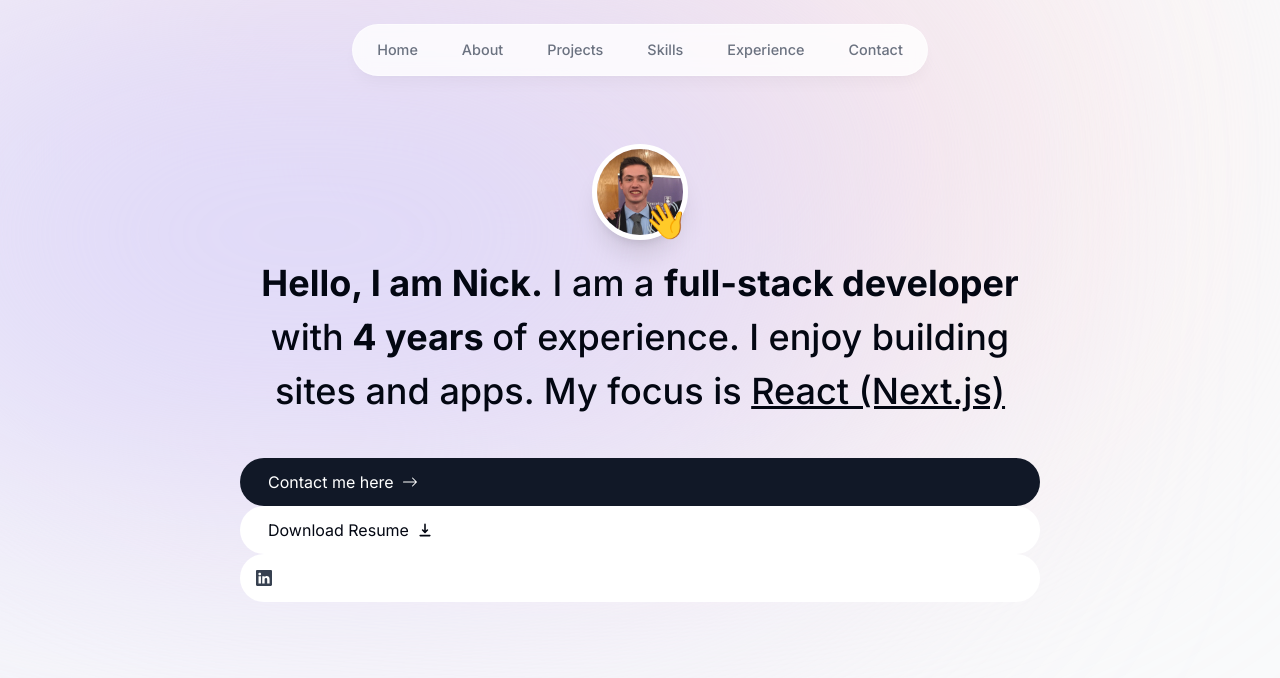
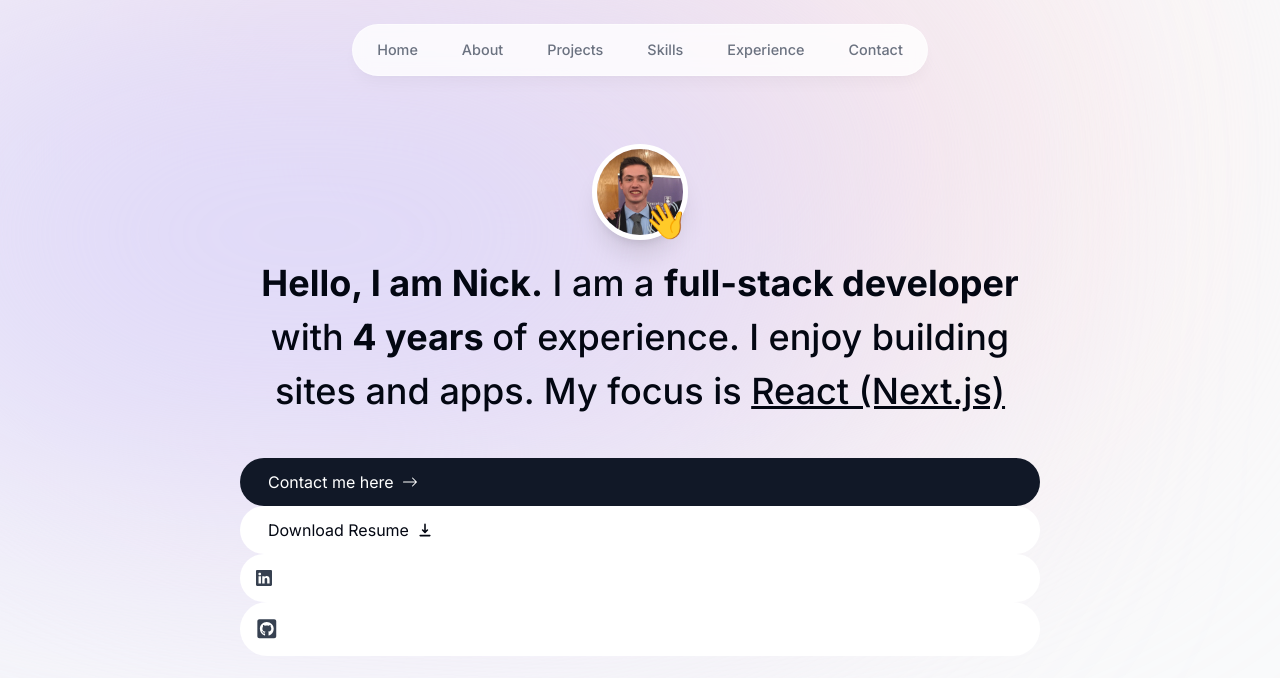
Before and after one commit to NickRamsey6/portfolio-nextjs, a Next.js app: page / in a window 1280 px wide. Shown: the top 678 px of the page. Built offline with nearby package versions, Linux system fonts and the light colour scheme.

Commit message:
github button

```diff
--- a/components/intro.tsx
+++ b/components/intro.tsx
@@ -8,6 +8,7 @@
 import { BsArrowRight } from 'react-icons/bs';
 import { HiDownload } from 'react-icons/hi';
 import { BsLinkedin } from 'react-icons/bs';
+import { FaGithubSquare } from 'react-icons/fa';
 
 export default function Intro() {
   return (
@@ -50,6 +51,7 @@
             <Link href='#Contact' className='bg-gray-900 text-white px-7 py-3 flex items-center gap-2 rounded-full'>Contact me here <BsArrowRight/></Link>
             <a className='bg-white px-7 py-3 flex items-center gap-2 rounded-full'>Download Resume <HiDownload /></a>
             <a className='bg-white p-4 text-gray-700 flex items-center gap-2 rounded-full'> <BsLinkedin /></a>
+            <a className='bg-white p-4 text-gray-700 flex items-center gap-2 text-[1.35rem] rounded-full'> <FaGithubSquare /></a>
         </div>
     </section>
   )
```
